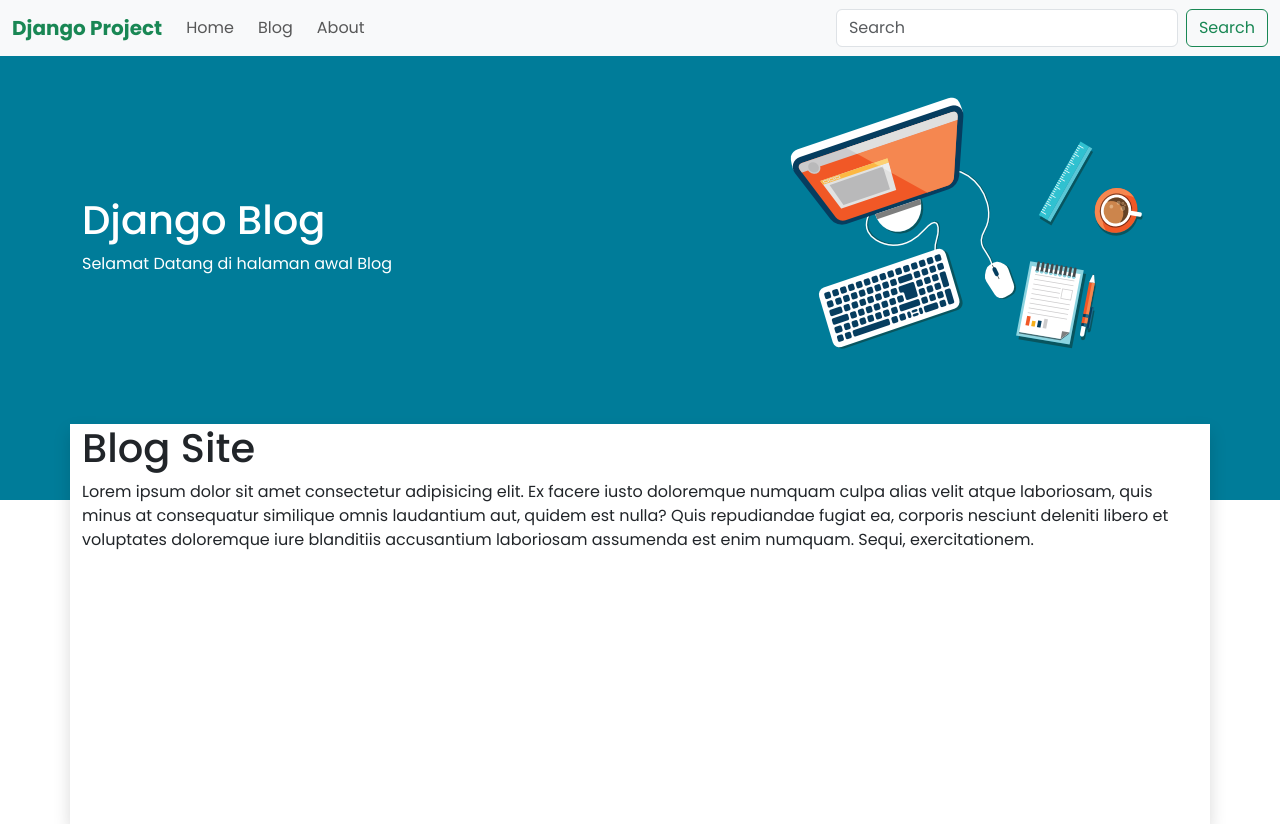
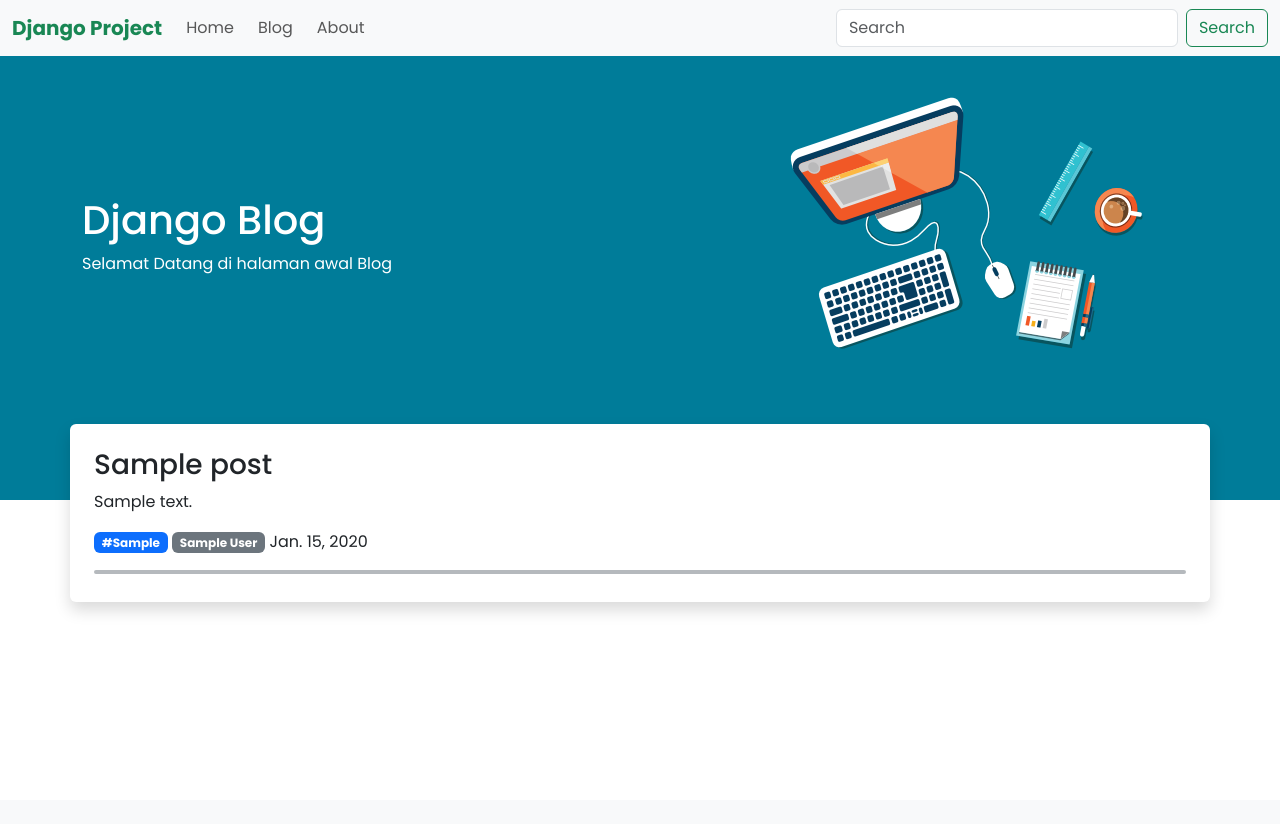
Before and after one commit to ianokt0/Django-Project, a Django app: page /blog/ in a window 1280 px wide. After the commit the page ends 611 px from the top, so only its background shows below. Run offline with Django 5.2, Linux system fonts and the light colour scheme; tables that the repository leaves empty hold one stand-in row (values such as "Sample post"); some libraries are stand-ins or nearby versions.

Commit message:
update 18 Jan 2024

```diff
--- a/Django_Project/blog/admin.py
+++ b/Django_Project/blog/admin.py
@@ -2,6 +2,6 @@ from django.contrib import admin
 
 # Register your models here.
 
-from . models import Post
+from . import models
 
-admin.site.register(Post)
+admin.site.register(models.Post)
--- a/Django_Project/blog/models.py
+++ b/Django_Project/blog/models.py
@@ -5,7 +5,12 @@ from django.db import models
 
 class Post(models.Model):
     title = models.CharField(max_length=255)
+    author = models.CharField(max_length=65, blank=True, null=True)
     body = models.TextField()
+    email = models.EmailField(blank=True, null=True)
+    date = models.DateField(blank=True, null=True)
+    category = models.CharField(max_length=50)
+    slug = models.SlugField(blank=True, null=True)
 
     def __str__(self):
-        return "{}".format(self.title)
+        return "{}. {}".format(self.id, self.title)
--- a/Django_Project/blog/templates/blog/index.html
+++ b/Django_Project/blog/templates/blog/index.html
@@ -12,10 +12,16 @@
 {% endblock %}
 
 {% block content %}
-  <div class="row" style="height: 400px;">
-    <div class="col-12">
-      <h1>Blog Site</h1>
-      <p>Lorem ipsum dolor sit amet consectetur adipisicing elit. Ex facere iusto doloremque numquam culpa alias velit atque laboriosam, quis minus at consequatur similique omnis laudantium aut, quidem est nulla? Quis repudiandae fugiat ea, corporis nesciunt deleniti libero et voluptates doloremque iure blanditiis accusantium laboriosam assumenda est enim numquam. Sequi, exercitationem.</p>
+  {% for post in Posts %}
+    <div class="row">
+      <div class="col-12 p-4">
+        <h3><a class="text-decoration-none text-dark" href="{% url 'post.detail' slugInput=post.slug %}">{{ post.title }}</a></h3>
+        <p>{{ post.body }}</p>
+        <a href="{% url 'blog.category' blog_category=post.category %}"><span class="badge text-bg-primary">#{{ post.category }}</span></a>
+        <a href="#"><span class="badge text-bg-secondary">{{ post.author }}</span></a>
+        <span>{{ post.date }}</span>
+        <hr class="border border-secondary border-2 opacity-50 rounded mb-1" />
+      </div>
     </div>
-  </div>
+  {% endfor %}
 {% endblock %}
--- a/Django_Project/blog/urls.py
+++ b/Django_Project/blog/urls.py
@@ -2,7 +2,7 @@ from django.urls import path
 from . import views
 
 urlpatterns = [
-    path('',views.index),
-    path('cerita/',views.cerita),
-    path('news/',views.news),
+    path('', views.index),
+    path('<str:blog_category>/', views.category, name='blog.category'),
+    path('post/<slug:slugInput>/',views.singlePost, name='post.detail'),
 ]
--- a/Django_Project/blog/views.py
+++ b/Django_Project/blog/views.py
@@ -2,62 +2,54 @@ from django.shortcuts import render
 
 # Create your views here.
 
+# import models
+from .models import Post
+
 
 def index(request):
+    # queryset database table Post
+    posts = Post.objects.all()
     context = {
         'title': 'Django Blog',
         'subtitle': 'Selamat Datang di halaman awal Blog',
-        'author': 'Mr Django',
+        'category': 'Semua Kategori',
         'nav': [
             ['/', 'Home'],
             ['/blog', 'Blog'],
             ['/about', 'About'],
         ],
-        'banner': 'blog/img/banner_blog.png',
-        'sub_link': [
-            ['/blog', 'Django Blog'],
-            ['/blog/cerita', 'Cerita'],
-            ['/blog/news', 'News'],
-        ],
+        'Posts': posts,
     }
     return render(request, 'blog/index.html', context)
 
 
-def news(request):
+def category(request, blog_category):
+    # queryset database table Post
+    posts = Post.objects.filter(category=blog_category)
     context = {
-        'title': 'News',
-        'subtitle': 'Selamat Datang di halaman News',
-        'author': 'News Papper',
+        'title': 'Django Blog',
+        'subtitle': 'Filter Kategori '+blog_category,
+        'category': 'Kategori '+blog_category,
         'nav': [
             ['/', 'Home'],
             ['/blog', 'Blog'],
             ['/about', 'About'],
         ],
-        'banner': 'blog/img/banner_blog.png',
-        'sub_link': [
-            ['/blog', 'Django Blog'],
-            ['/blog/cerita', 'Cerita'],
-            ['/blog/news', 'News'],
-        ],
+        'Posts': posts,
     }
     return render(request, 'blog/index.html', context)
 
 
-def cerita(request):
+def singlePost(request, slugInput):
+    post = Post.objects.get(slug=slugInput)
     context = {
-        'title': 'Cerita',
-        'subtitle': 'Selamat Datang di halaman Cerita',
-        'author': 'Cerita Pagi',
+        'title': post.title,
+        'subtitle': 'Single Post ',
         'nav': [
             ['/', 'Home'],
             ['/blog', 'Blog'],
             ['/about', 'About'],
         ],
-        'banner': 'blog/img/banner_blog.png',
-        'sub_link': [
-            ['/blog', 'Django Blog'],
-            ['/blog/cerita', 'Cerita'],
-            ['/blog/news', 'News'],
-        ],
+        'post': post,
     }
-    return render(request, 'blog/index.html', context)
+    return render(request, 'blog/singlePost.html', context)
--- a/Django_Project/templates/base.html
+++ b/Django_Project/templates/base.html
@@ -21,7 +21,7 @@
         </div>
     </div>
     <div class="container-fluid">
-        <section id="myBody" class="container text-dark bg-white shadow" style="margin-top: -100px;">
+        <section id="myBody" class="container text-dark bg-white shadow rounded" style="margin-top: -100px;">
             {% block content %}{% endblock content %}
         </section>
         <section class="container bg-dark text-white shadow">
```
Also changed, not shown: Django_Project/blog/templates/blog/blog.html (deleted, +0 -72 lines), Django_Project/blog/templates/blog/singlePost.html (added, +26 -0 lines), Django_Project/blog/migrations/0002_post_email.py (added), Django_Project/blog/migrations/0003_post_author.py (added), Django_Project/blog/migrations/0004_post_date.py (added), Django_Project/blog/migrations/0005_post_category.py (added), Django_Project/blog/migrations/0006_post_slug_alter_post_category.py (added).
